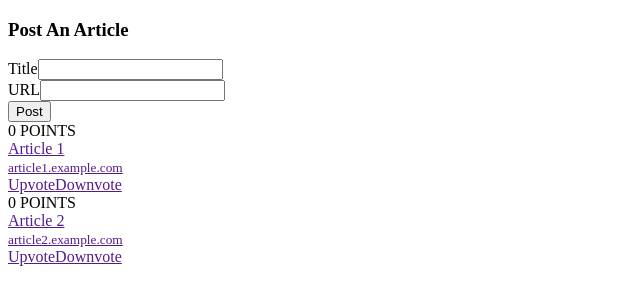
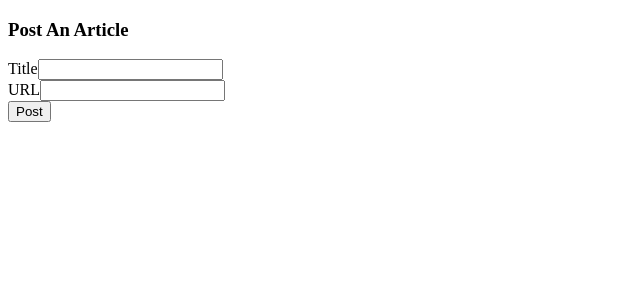
Before and after one commit to minhtrung2606-work/my-first-ng4-app, an Angular app in the folder Simple-Reddit-Clone/: page / in a window 1280 px wide. Shown: the top 304 px of the page, without its empty margins (0-640 px from the left). Built offline with nearby package versions, Linux system fonts and the light colour scheme.

Commit message:
Add some comments for detail explanation. Update SimpleRedditCloneComponent to render a new Article component whenever article submission form is enforced

```diff
--- a/Simple-Reddit-Clone/src/app/article/article.component.ts
+++ b/Simple-Reddit-Clone/src/app/article/article.component.ts
@@ -17,6 +17,12 @@ export class ArticleComponent implements OnInit {
   // - Be able to configure our host element within the component
 
   @HostBinding('attr.class') cssClass = 'article row';
+
+  // The point of making a component is not only encapsulation but also reusability
+  // For the first time ArticleComponent has hard coded to have a concrete instance of Article data structure. This results in the component
+  // cannot be reused for different instances of Article data structure. Then make property article become an input of the component so that
+  // the instance this property holds can be populated/passed in from the outside.
+
   @Input() article: Article;
 
   constructor() {
--- a/Simple-Reddit-Clone/src/app/simple-reddit-clone/simple-reddit-clone.component.ts
+++ b/Simple-Reddit-Clone/src/app/simple-reddit-clone/simple-reddit-clone.component.ts
@@ -10,19 +10,24 @@ export class SimpleRedditCloneComponent implements OnInit {
   articles: Array<Article>;
 
   constructor() {
-    this.articles = [
-      new Article('Article 1', 'article1.example.com'),
-      new Article('Article 2', 'article2.example.com')
-    ];
+    this.articles = [];
   }
 
   ngOnInit() {
   }
 
   postAnArticle(title: HTMLInputElement, url: HTMLInputElement): boolean {
-    console.log(`
-      Title: ${title.value}, URL: ${url.value}
-    `);
+    // Instantiate a new instance of Article data structure using HTMLInputElement instances' values
+    var newArticle = new Article(title.value, url.value);
+
+    // Store newly instantiated object to the property articles
+    this.articles.push(newArticle);
+
+    // Reset the values of HTMLInputElement instances
+    title.value = '';
+    url.value = '';
+
+    // TODO-Why return fales here. I need an answer >"<
     return false;
   }
 
```
